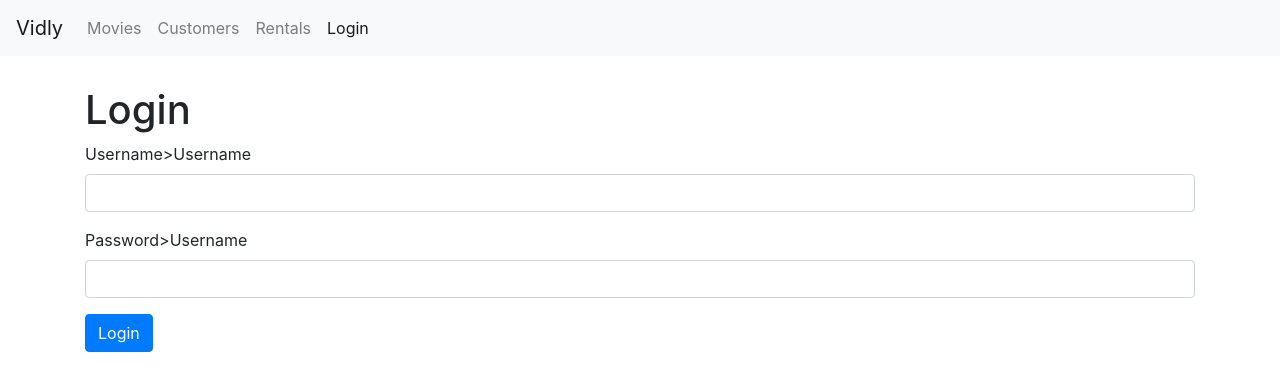
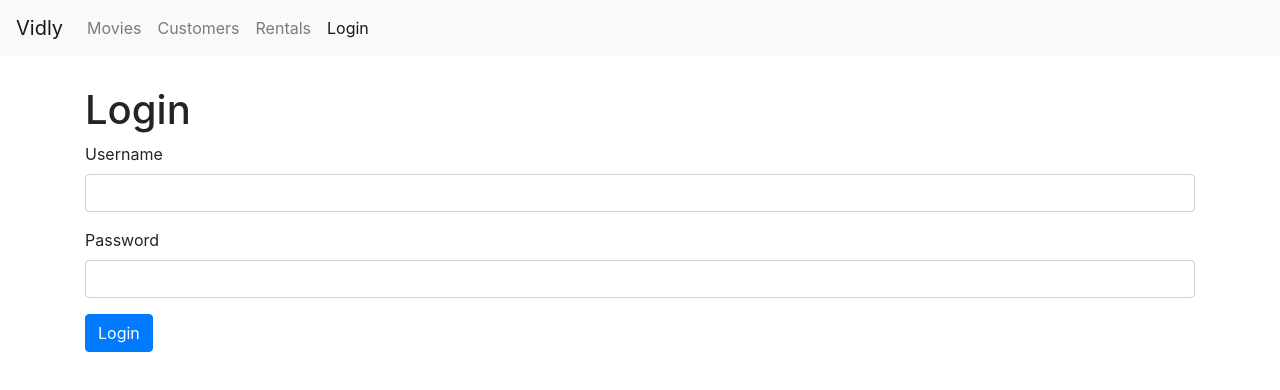
Before and after one commit to madani6/cwm-vidly-forms, a React (Create React App) app: page /login in a window 1280 px wide. Shown: the top 390 px of the page. Built offline with nearby package versions, Linux system fonts and the light colour scheme.

Commit message:
extracting a reusable input

```diff
--- a/src/components/common/input.jsx
+++ b/src/components/common/input.jsx
@@ -3,7 +3,7 @@ import React from "react";
 const Input = ({ name, label, value, onChange }) => {
   return (
     <div className="form-group">
-      <label htmlFor={name}>{label}>Username</label>
+      <label htmlFor={name}>{label}</label>
       <input
         value={value}
         onChange={onChange}
@@ -17,17 +17,3 @@ const Input = ({ name, label, value, onChange }) => {
 };
 
 export default Input;
-
-{
-  /* <div className="form-group">
-            <label htmlFor="password">Password</label>
-            <input
-              value={account.password}
-              onChange={this.handleChange}
-              name="password"
-              id="password"
-              type="text"
-              className="form-control"
-            />
-          </div> */
-}
```
